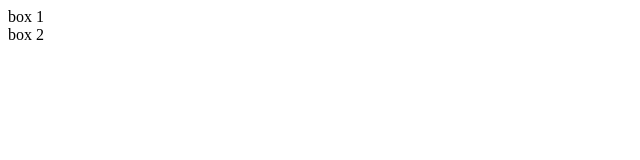
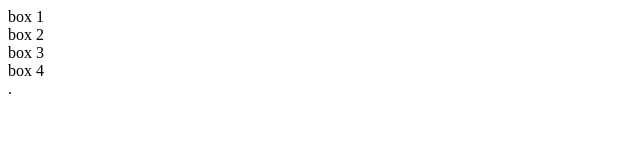
Before and after one commit to Mangesh-047/test, a plain HTML site: page index.html in a window 1280 px wide. Shown: the full height of the page, 0-640 px from the left. Drawn offline with Linux system fonts and the light colour scheme.

Commit message:
4th commit on newbranch

```diff
--- a/index.html
+++ b/index.html
@@ -17,6 +17,18 @@
     <div class="box2">
         box 2
     </div>
+
+    <div class="box3">
+        box 3
+    </div>
+
+
+
+    <div class="box4">
+        box 4
+    </div>
+
+    .
 </body>
 
 </html>
```
